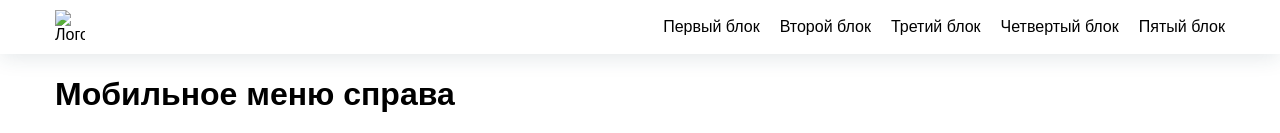
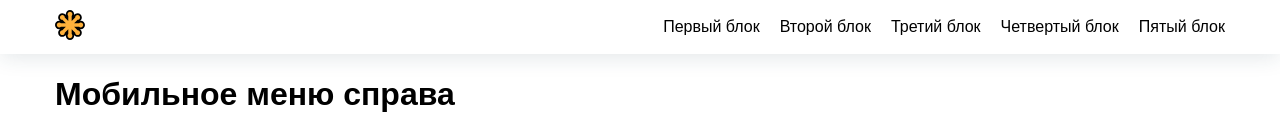
Before and after one commit to AndreyFedyukin/mobile-menu-RIGHT, a plain HTML site: page index.html in a window 1280 px wide. Shown: the top 133 px of the page. Drawn offline with Linux system fonts and the light colour scheme; the site is published under a folder, as on GitHub Pages, so addresses that start at the root find nothing.

Commit message:
minor changes

```diff
--- a/index.html
+++ b/index.html
@@ -17,7 +17,7 @@
     <header class="header">
       <div class="container header__container">
         <a href="#" class="logo">
-					<img class="logo__img" src="/img/logo.svg" alt="Логотип">
+          <img class="logo__img" src="./img/logo.svg" alt="Логотип">
         </a>
 
         <button class="header__burger-btn" id="burger">
```
Lines whose indentation alone changed are shown as unchanged.
